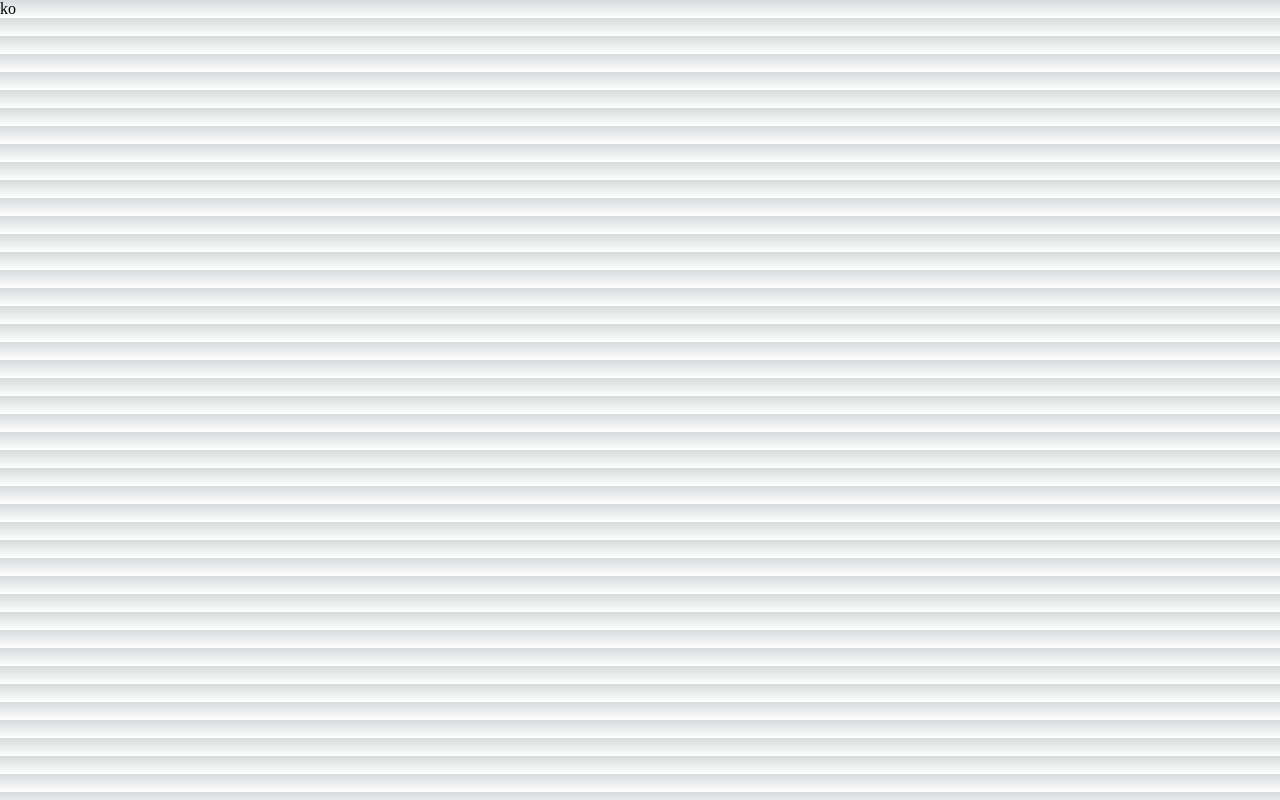
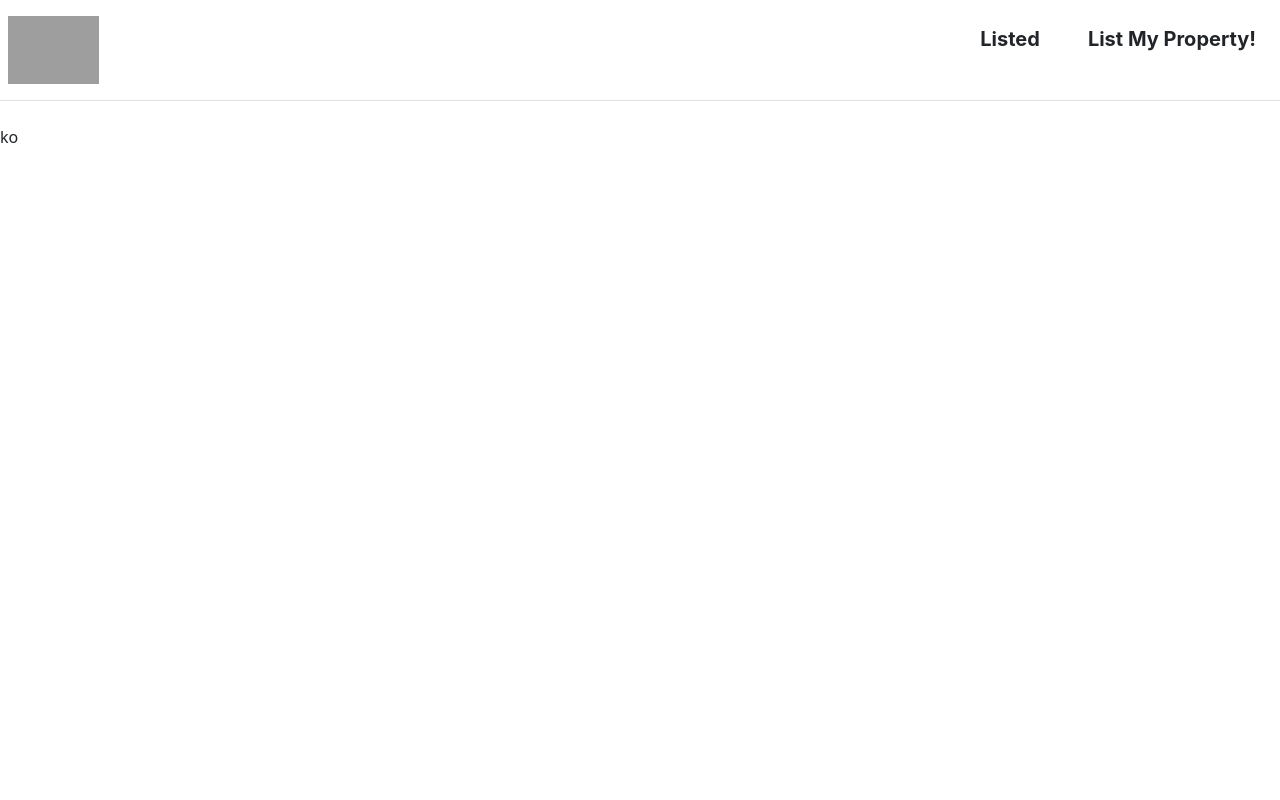
Before and after one commit to vishh2dev/web3realestate, a Next.js app: page / in a window 1280 px wide. Built offline with nearby package versions, Linux system fonts and the light colour scheme; grey boxes are pictures that could not be loaded.

Commit message:
home page

```diff
--- a/pages/_app.js
+++ b/pages/_app.js
@@ -1,5 +1,31 @@
-import '@/styles/globals.css'
+import 'bootstrap/dist/css/bootstrap.min.css';
+import '../styles/custom.css';
+import '../styles/heroes.css';
+// import 'sf-font'
 
 export default function App({ Component, pageProps }) {
-  return <Component {...pageProps} />
+  return (
+    <div>
+    <header className="d-flex flex-wrap align-items-start justify-content-center justify-content-md-between py-3 mb-4 border-bottom">
+    <img className='col-md-1 px-2' src='pinatalogo.png' ></img>
+    <a
+      href="/"
+      className="d-flex align-items-center col-md-2 mb-2 mb-md-0 text-dark text-decoration-none"
+    ></a>
+    <ul className="nav col-10 col-md-auto mb-2 justify-content-center mb-md-1">
+      <li>
+        <a href="/" className="nav-link px-4 link-dark" style={{fontFamily:'SF Pro Display', fontWeight:"bold", fontSize:'20px'}}>
+          Listed
+        </a>
+      </li>
+      <li>
+        <a href="list" className="nav-link px-4 link-dark" style={{fontFamily:'SF Pro Display', fontWeight:"bold", fontSize:'20px'}}>
+          List My Property!
+        </a>
+      </li>
+    </ul>
+  </header>
+  <Component {...pageProps} />
+  </div>
+  )
 }
```
